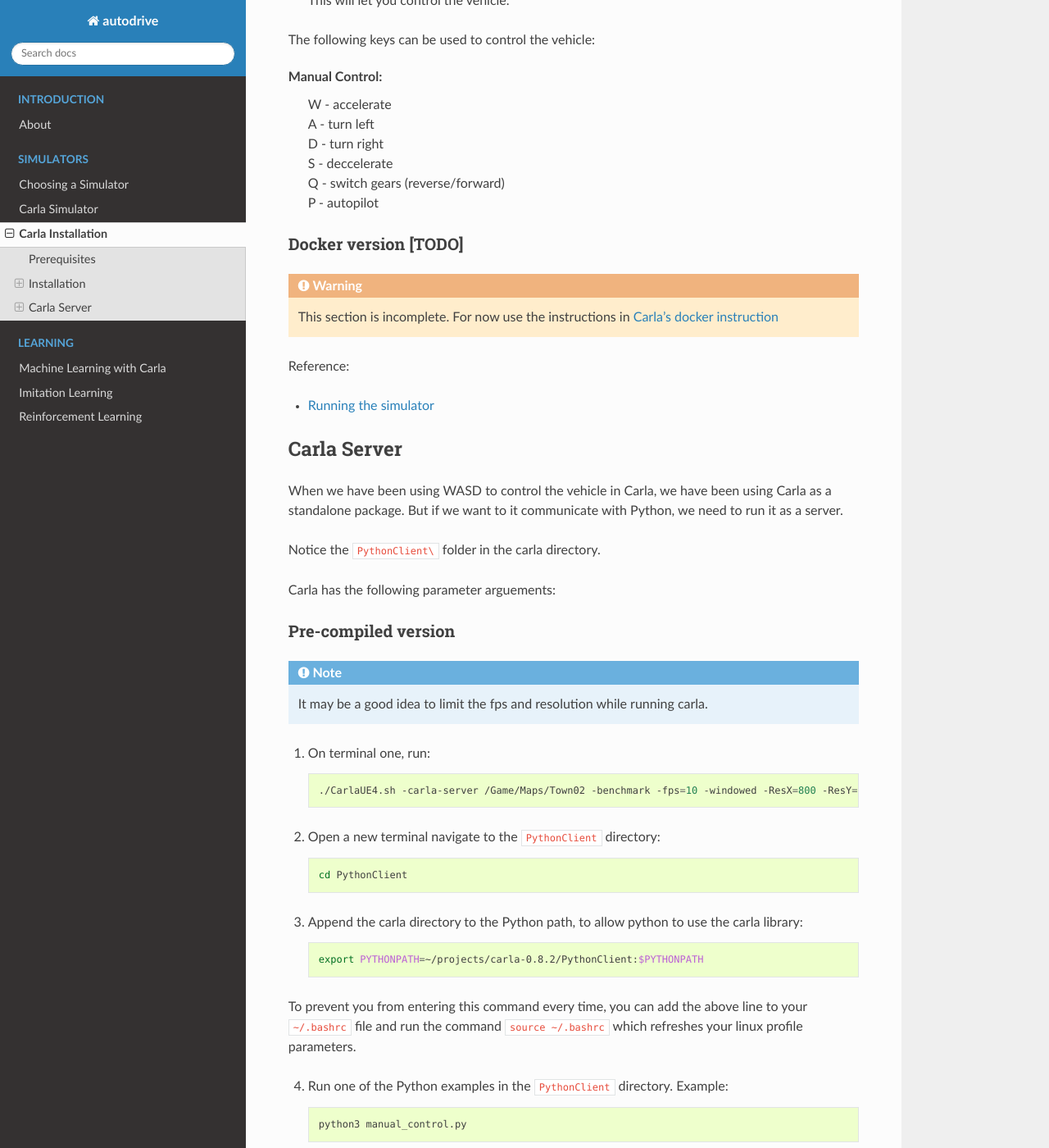
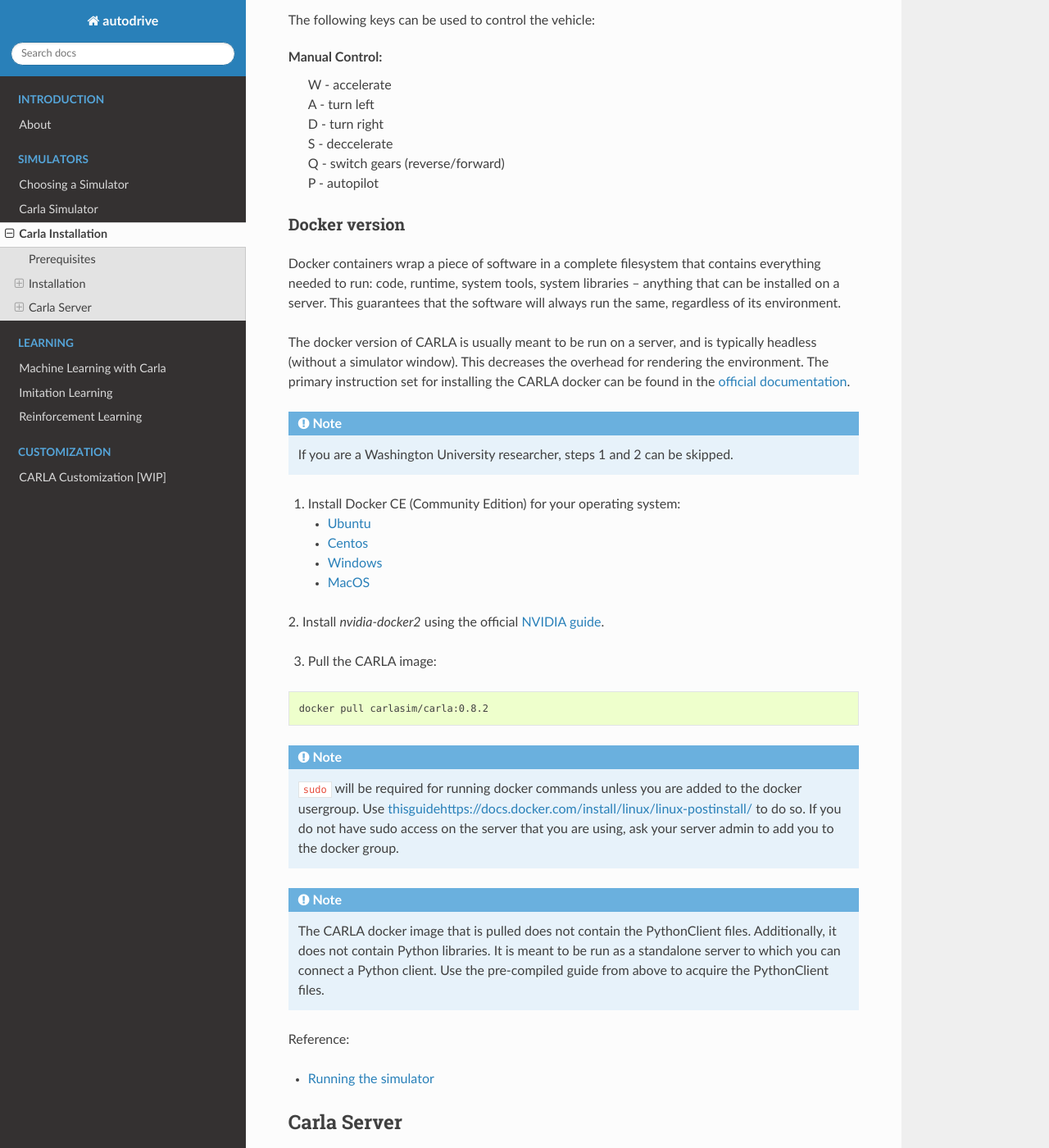
Before and after one commit to xz-group/autodrive, a Sphinx documentation site: the page built from docs/chapters/simulator/installation.rst, in a window 1280 px wide and 1400 px high, scrolled down 3418 px. Shown: the whole window at 82% size. Built offline with Sphinx 7.4.7 and the Read the Docs theme 2.0.0, drawn with Linux system fonts in a browser that asks for light colours; some of the changed text lies outside the part shown.

Commit message:
Added docker instructions

```diff
--- a/docs/chapters/simulator/installation.rst
+++ b/docs/chapters/simulator/installation.rst
@@ -165,13 +164,54 @@
  | Q - switch gears (reverse/forward)
  | P - autopilot
 
-Docker version [TODO]
+Docker version
 --------------------------
 
-.. warning::
+Docker containers wrap a piece of software in a complete filesystem that
+contains everything needed to run: code, runtime, system tools, system
+libraries – anything that can be installed on a server. This guarantees that
+the software will always run the same, regardless of its environment.
 
-   This section is incomplete. For now use the instructions in `Carla's docker
-   instruction <https://carla.readthedocs.io/en/latest/carla_docker/>`_
+The docker version of CARLA is usually meant to be run on a server, and is
+typically headless (without a simulator window). This decreases the overhead
+for rendering the environment.
+The primary instruction set for installing the CARLA docker can be found in the
+`official documentation <https://carla.readthedocs.io/en/latest/carla_docker/>`_.
+
+.. note::
+
+   If you are a Washington University researcher, steps 1 and 2 can be skipped.
+
+1. Install Docker CE (Community Edition) for your operating system:
+
+   - `Ubuntu <https://docs.docker.com/install/linux/docker-ce/ubuntu/>`_
+   - `Centos <https://docs.docker.com/install/linux/docker-ce/centos/>`_
+   - `Windows <https://docs.docker.com/docker-for-windows/install/>`_
+   - `MacOS <https://docs.docker.com/docker-for-mac/>`_
+
+2. Install `nvidia-docker2` using the official `NVIDIA guide
+<https://github.com/NVIDIA/nvidia-docker/wiki/Installation-(version-2.0)>`_.
+
+3. Pull the CARLA image:
+
+.. code-block:: bash
+
+   docker pull carlasim/carla:0.8.2
+
+.. note::
+
+   ``sudo`` will be required for running docker commands unless you are added to
+   the docker usergroup. Use
+   `<this guide https://docs.docker.com/install/linux/linux-postinstall/>`_ to
+   do so. If you do not have sudo access on the server that you are using, ask
+   your server admin to add you to the docker group.
+
+.. note::
+
+   The CARLA docker image that is pulled does not contain the PythonClient files.
+   Additionally, it does not contain Python libraries. It is meant to be run as
+   a standalone server to which you can connect a Python client. Use the
+   pre-compiled guide from above to acquire the PythonClient files.
 
 Reference:
 
@@ -260,7 +300,35 @@
 3. Press the play button, and follow steps 2 to 4 from the above (pre-compiled)
    section.
 
-Docker version [TODO]
+Docker version
 --------------------------
 
-.. warning:: Incomplete section
+1. Run the CARLA server using Docker:
+
+.. code-block:: bash
+
+   docker run -p 2000-2002:2000-2002 --runtime=nvidia -e NVIDIA_VISIBLE_DEVICES=0 carlasim/carla:0.8.2
+
+.. note::
+
+   ``-p 2000-2002:2000-2002`` argument is to redirect host ports for the docker
+   container.
+
+.. note::
+
+   ``NVIDIA_VISIBLE_DEVICES=0`` makes the docker run on GPU ID 0. GPU listing
+   can be acquired using the command ``nvidia-smi``.
+
+2. Open a new terminal and navigate to the PythonClient directory from the
+pre-compiled version.
+
+3. Run one of the Python examples in the ``PythonClient`` directory. Example:
+
+   .. code-block:: bash
+
+      python3 manual_control.py
+
+.. note::
+
+   This may require the **pygame** library. Install it using the
+   command: ``pip3 install pygame --user``.
```
Also changed, not shown: other parts of docs/chapters/simulator/installation.rst (+0 -1 lines), docs/chapters/customization/carla_customization.rst (added, +23 -0 lines), docs/index.rst (+7 -0 lines), 14 other files.
